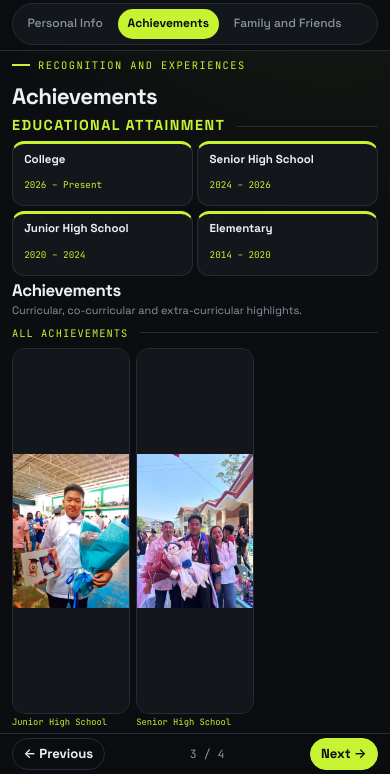
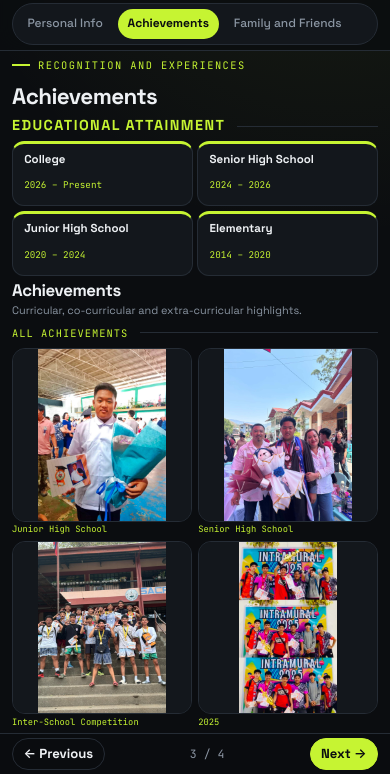
Before and after one commit to SaymorBB/SaymorBB, a plain HTML site: page index.html in a window 390 px wide. Both pictures are taken after a click on the button "Achievements". Shown: the part 70-844 px from the top of the page. Drawn offline with Linux system fonts and the light colour scheme.

Commit message:
Update index.html

```diff
--- a/index.html
+++ b/index.html
@@ -186,7 +186,7 @@ main{
 .gallery-label{margin-bottom:.45rem}
 .gallery-label span{font-family:var(--mono);font-size:.65rem;letter-spacing:.1em;text-transform:uppercase;color:var(--accent)}
 .gallery-grid{
-  display:grid;grid-template-columns:repeat(5,minmax(0,1fr));grid-auto-rows:minmax(0,1fr);
+  display:grid;grid-template-columns:repeat(4,minmax(0,1fr));grid-auto-rows:minmax(0,1fr);
   gap:.55rem .65rem;min-height:0;flex:1;overflow:hidden;
 }
 .gallery-item{min-width:0;min-height:0;display:flex;flex-direction:column;gap:.15rem}
@@ -235,7 +235,7 @@ footer{flex:0 0 auto;border-top:1px solid var(--line);background:color-mix(in sr
   .back-home{font-size:.7rem;padding:.4rem .6rem}
   .tabs-nav button{font-size:.75rem;padding:.35rem .6rem}
   .education-cards{gap:.3rem}
-  .gallery-grid{grid-template-columns:repeat(3,minmax(0,1fr));gap:.4rem}
+  .gallery-grid{grid-template-columns:repeat(2,minmax(0,1fr));gap:.4rem}
   .fam-grid{grid-template-columns:repeat(2,minmax(0,1fr));gap:.4rem}
   .home-split{grid-template-columns:1fr;justify-items:center;text-align:center;align-content:center}
   .home-photo{width:clamp(140px,40vw,220px)}
@@ -253,7 +253,7 @@ footer{flex:0 0 auto;border-top:1px solid var(--line);background:color-mix(in sr
   .page-title{font-size:1.4rem}
   .education-cards{grid-template-columns:repeat(2,minmax(0,1fr))}
   .education-card p{display:none}
-  .gallery-grid{grid-template-columns:repeat(3,minmax(0,1fr))}
+  .gallery-grid{grid-template-columns:repeat(2,minmax(0,1fr))}
   .gallery-item p{display:none}
   .gallery-date{font-size:.55rem}
   .fam-item p{display:none}
@@ -398,6 +398,20 @@ footer{flex:0 0 auto;border-top:1px solid var(--line);background:color-mix(in sr
             </button>
             <span class="gallery-date">Senior High School</span>
             <p>Senior High Graduation</p>
+          </article>
+          <article class="gallery-item">
+            <button type="button" class="gallery-photo" data-full="basketball-competition.jpg" aria-label="Zoom Basketball Competition photo">
+              <img src="basketball-competition.jpg" alt="Basketball game against another school" loading="lazy">
+            </button>
+            <span class="gallery-date">Inter-School Competition</span>
+            <p>Basketball Competition</p>
+          </article>
+          <article class="gallery-item">
+            <button type="button" class="gallery-photo" data-full="intramurals-2025.jpg" aria-label="Zoom Intramurals photo">
+              <img src="intramurals-2025.jpg" alt="Intramurals 2025 team photos" loading="lazy">
+            </button>
+            <span class="gallery-date">2025</span>
+            <p>Intramurals</p>
           </article>
         </div>
       </section>
```
